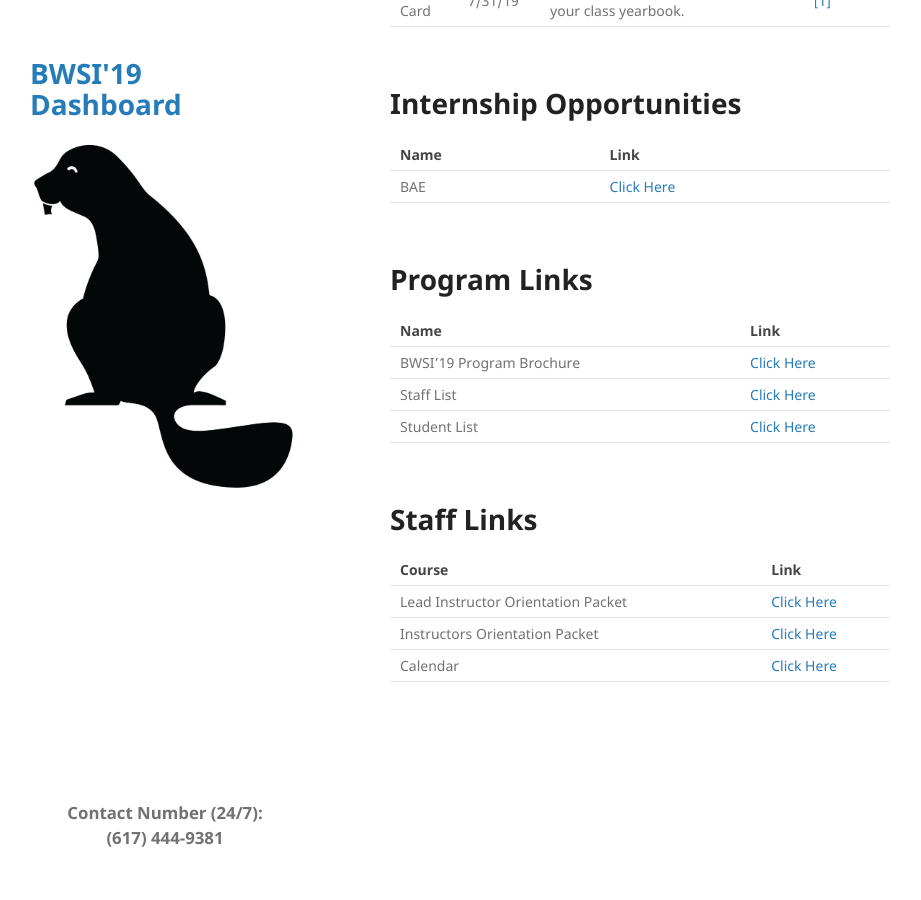
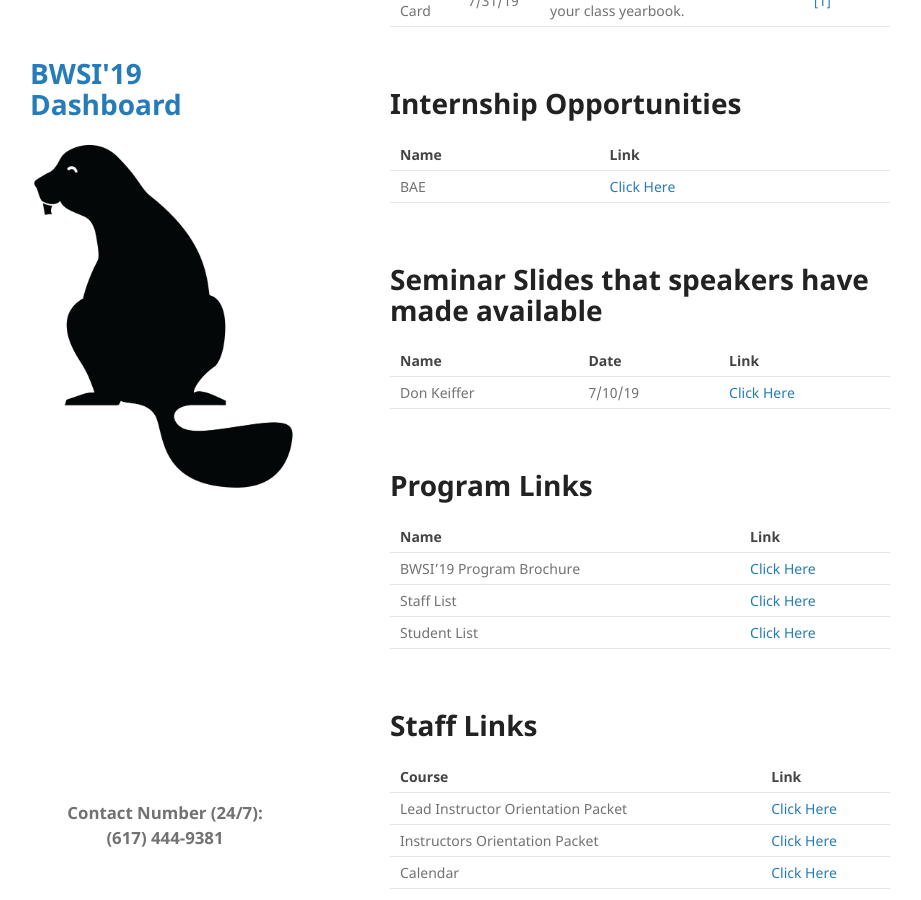
Before and after one commit to jggrimm/bwsi-dashboard, a Jekyll site: the page built from index.md, in a window 1280 px wide and 900 px high, scrolled down 1120 px. Shown: the whole window, without its empty margins (180-1101 px from the left). Built offline with Jekyll 4.4.1, drawn with Linux system fonts in a browser that asks for light colours; the repository's description, which GitHub fills in, is left out.

Commit message:
Update index.md

```diff
--- a/index.md
+++ b/index.md
@@ -50,6 +50,15 @@ __To be completed by each student.__
 
 <br/>
 
+# Seminar Slides that speakers have made available
+
+| Name | Date | Link |
+| ---- | ---- | ---- |
+| Don Keiffer | 7/10/19 | [Click Here](https://drive.google.com/file/d/11Har-oYwBBjuBVygDPG5j5Ve8vp5DTH-/view?usp=sharing) |
+
+
+<br/>
+
 # Program Links
 
 | Name | Link |
```
